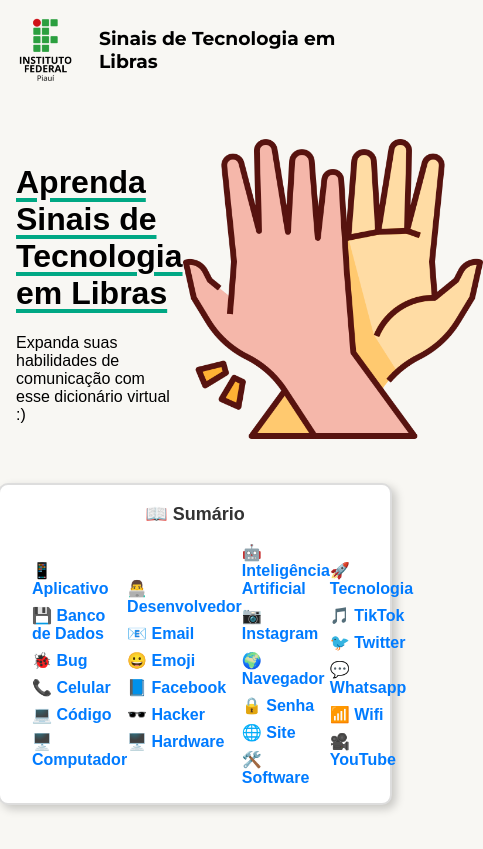
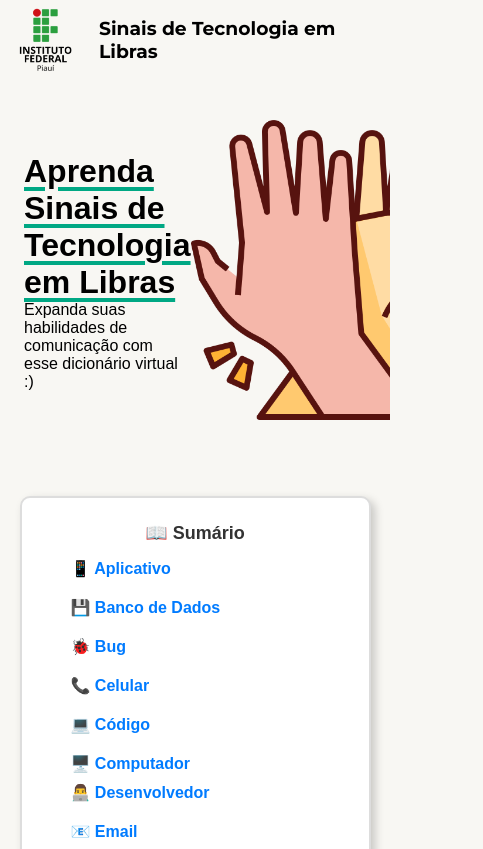
Before and after one commit to KelsonF/KelsonF.github.io, a plain HTML site: page index.html in a window 390 px wide. Shown: the top 849 px of the page, 483 px wide, since content can reach past the window. Drawn offline with Linux system fonts and the light colour scheme.

Commit message:
feat: add responsivity to summary and videos

```diff
--- a/style.css
+++ b/style.css
@@ -1,4 +1,10 @@
 /* General Styles */
+* {
+  margin: 0;
+  padding: 0;
+  box-sizing: border-box;
+}
+
 body {
   font-family: "Arial", sans-serif;
   margin: 0;
@@ -8,6 +14,13 @@ body {
   align-items: center;
   background-color: #F8F7F3;
 }
+
+html, body {
+  max-width: 100vw;
+  overflow-x: hidden;
+  box-sizing: border-box;
+}
+
 
 header {
   width: 100%;
@@ -68,6 +81,10 @@ main {
   border-radius: 10px;
   box-shadow: 4px 4px 10px rgba(0, 0, 0, 0.2);
   font-family: Arial, sans-serif;
+  padding: 1.5rem;
+  width: 90vw; /* Ocupa 90% da largura da tela */
+  max-width: 950px;/* Define uma largura máxima para manter centralizado */
+  margin: 2rem auto; /* Centraliza na tela */
 }
 
 .dicionario {
@@ -87,11 +104,20 @@ main {
 .dicionario-ref ul {
   list-style-type: none;
   padding: 0;
-  margin: 0;
+  margin: 0 auto;
+  display: grid;
+  grid-template-columns: 1fr; /* 2 colunas por padrão */
+  gap: 10px;
+  max-width: 90%;
+  justify-content: center; /* Centraliza as colunas no espaço disponível */
 }
 
 .dicionario-ref li {
-  margin-bottom: 8px;
+  display: flex;
+  align-items: center;
+  justify-content: flex-start; /* Alinha o conteúdo à esquerda */
+  padding: 5px 10px;
+  width: 100%;
 }
 
 .dicionario-ref a {
@@ -101,6 +127,8 @@ main {
   display: flex;
   align-items: center;
   gap: 5px;
+  text-align: left;
+  width: 100%;
 }
 
 .dicionario-ref a:hover {
@@ -108,11 +136,22 @@ main {
   color: #0056b3;
 }
 
-.itens-dicionario{
-  display: flex;
-  justify-content: space-between;
-  align-items: center;
-  padding: .5rem 2rem;
+@media (min-width: 460px) {
+  .dicionario-ref ul {
+    grid-template-columns: repeat(2, 1fr);
+  }
+}
+
+@media (min-width: 640px) {
+  .dicionario-ref ul {
+    grid-template-columns: repeat(3, 1fr); /* 3 colunas a partir de 640px */
+  }
+}
+
+@media (min-width: 960px) {
+  .dicionario-ref ul {
+    grid-template-columns: repeat(4, 1fr); /* 4 colunas a partir de 960px */
+  }
 }
 
 /* Estilizando os termos */
@@ -127,6 +166,8 @@ main {
   margin-left: auto;
   margin-right: auto;
   text-align: center;
+  overflow: hidden;
+  width: 90vw;
 }
 
 .termo h2 {
@@ -144,9 +185,10 @@ main {
 
 .termo-content video {
   width: 100%;
-  max-width: 500px;
+  max-width: 100%;
   border-radius: 10px;
   border: 2px solid #ddd;
+  display: block;
 }
 
 .termo-texto {
@@ -172,7 +214,6 @@ main {
   border: 2px solid #ddd;
 }
 
-
 footer {
   margin-top: 2rem;
 }
```
